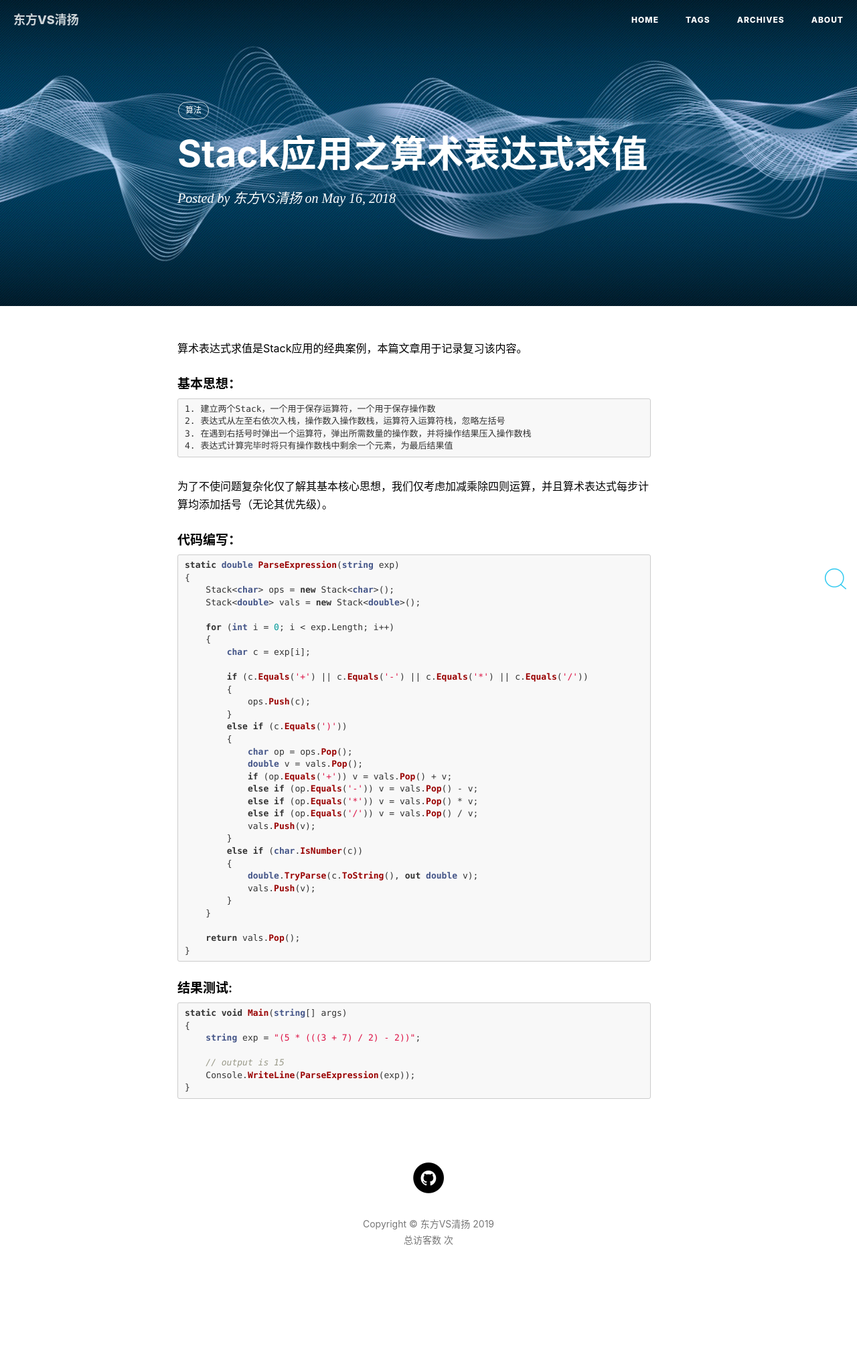
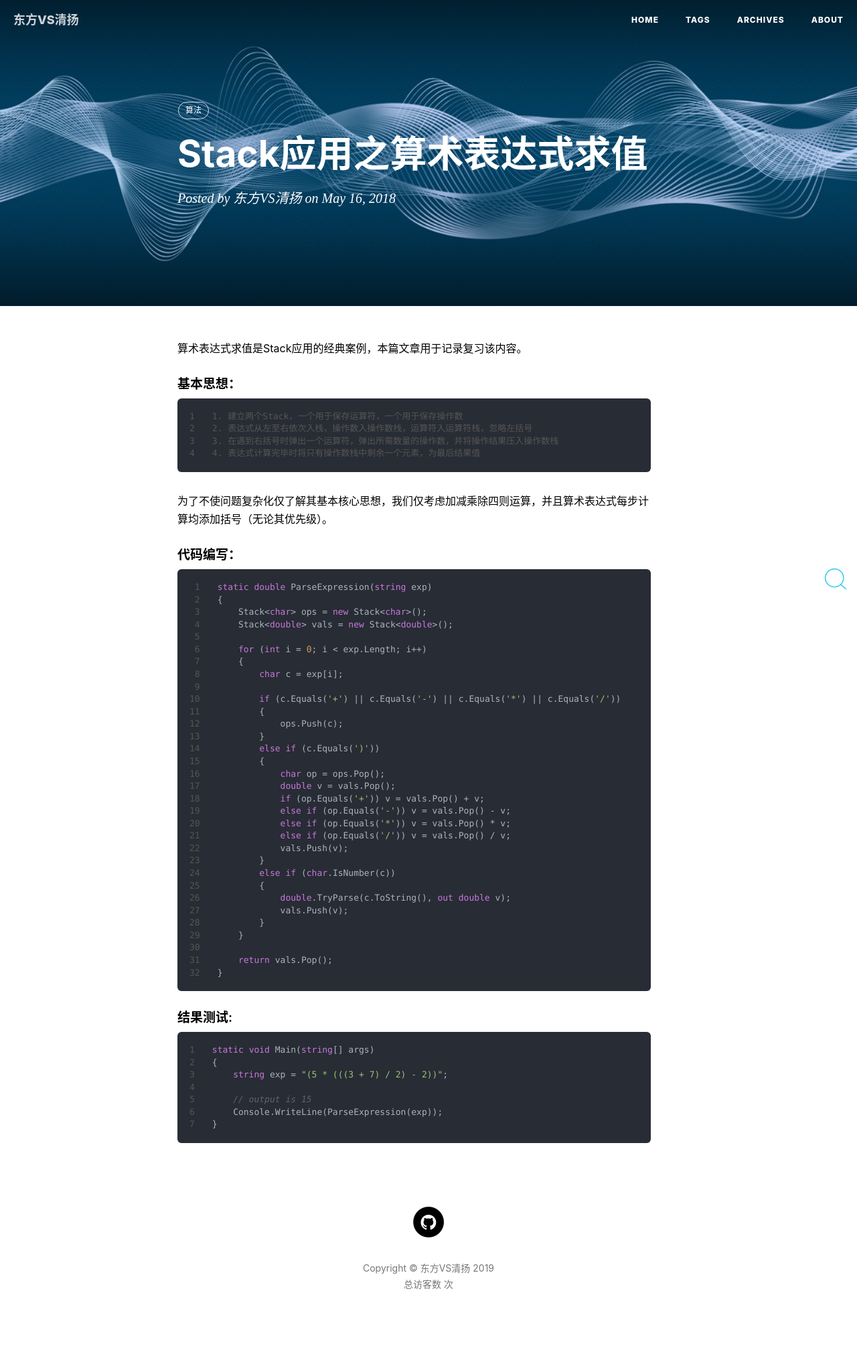
Before and after one commit to DFVSQY/DFVSQY.github.io, a Jekyll site: the page built from _posts/2018-5-16-stackapply.md, in a window 1280 px wide. Shown: the whole page at 67% size. Built offline with Jekyll 4.4.1, drawn with Linux system fonts in a browser that asks for light colours; nearby versions of some CDN libraries; comment, search, counter and statistics services are not loaded; before the commit the page ends 1956 px from its top, so only the background shows below that.

Commit message:
增加代码片段的行号和主题功能

```diff
--- a/_config.yml
+++ b/_config.yml
@@ -44,7 +44,12 @@ plugins: [jekyll-paginate]
 markdown: kramdown
 kramdown:
   input: GFM                            # use Github Flavored Markdown !important
-
+  syntax_highlighter_opts:
+    span:
+      line_numbers: false
+    block:
+      line_numbers: true
+      start_line: 1
 
 
 # Disqus settings
--- a/_includes/head.html
+++ b/_includes/head.html
@@ -28,7 +28,7 @@
     <link rel="stylesheet" href="{{ "/css/hux-blog.min.css" | prepend: site.baseurl }}">
 
     <!-- Pygments Github CSS -->
-    <link rel="stylesheet" href="{{ "/css/syntax.css" | prepend: site.baseurl }}">
+    <!-- <link rel="stylesheet" href="{{ "/css/syntax.css" | prepend: site.baseurl }}"> -->
 
     <!-- Custom Fonts -->
     <!-- <link href="http://maxcdn.bootstrapcdn.com/font-awesome/4.3.0/css/font-awesome.min.css" rel="stylesheet" type="text/css"> -->
--- a/css/syntax.css
+++ /dev/null
@@ -1,84 +0,0 @@
-/* to make lines scroll instead of wrap */
-/* from http://stackoverflow.com/a/23393920 */
-
-.highlight pre code * {
-  white-space: nowrap;    /* this sets all children inside to nowrap */
-}
-
-.highlight pre {
-  overflow-x: auto;       /* this sets the scrolling in x */
-}
-
-.highlight pre code {
-  white-space: pre;       /* forces <code> to respect <pre> formatting */
-}
-
-
-/*
- * GitHub style for Pygments syntax highlighter, for use with Jekyll
- * Courtesy of GitHub.com
- */
-
-.highlight pre, pre, .highlight .hll { background-color: #f8f8f8; border: 1px solid #ccc; padding: 6px 10px; border-radius: 3px; }
-.highlight .c { color: #999988; font-style: italic; }
-.highlight .err { color: #a61717; background-color: #e3d2d2; }
-.highlight .k { font-weight: bold; }
-.highlight .o { font-weight: bold; }
-.highlight .cm { color: #999988; font-style: italic; }
-.highlight .cp { color: #999999; font-weight: bold; }
-.highlight .c1 { color: #999988; font-style: italic; }
-.highlight .cs { color: #999999; font-weight: bold; font-style: italic; }
-.highlight .gd { color: #000000; background-color: #ffdddd; }
-.highlight .gd .x { color: #000000; background-color: #ffaaaa; }
-.highlight .ge { font-style: italic; }
-.highlight .gr { color: #aa0000; }
-.highlight .gh { color: #999999; }
-.highlight .gi { color: #000000; background-color: #ddffdd; }
-.highlight .gi .x { color: #000000; background-color: #aaffaa; }
-.highlight .go { color: #888888; }
-.highlight .gp { color: #555555; }
-.highlight .gs { font-weight: bold; }
-.highlight .gu { color: #800080; font-weight: bold; }
-.highlight .gt { color: #aa0000; }
-.highlight .kc { font-weight: bold; }
-.highlight .kd { font-weight: bold; }
-.highlight .kn { font-weight: bold; }
-.highlight .kp { font-weight: bold; }
-.highlight .kr { font-weight: bold; }
-.highlight .kt { color: #445588; font-weight: bold; }
-.highlight .m { color: #009999; }
-.highlight .s { color: #dd1144; }
-.highlight .n { color: #333333; }
-.highlight .na { color: teal; }
-.highlight .nb { color: #0086b3; }
-.highlight .nc { color: #445588; font-weight: bold; }
-.highlight .no { color: teal; }
-.highlight .ni { color: purple; }
-.highlight .ne { color: #990000; font-weight: bold; }
-.highlight .nf { color: #990000; font-weight: bold; }
-.highlight .nn { color: #555555; }
-.highlight .nt { color: navy; }
-.highlight .nv { color: teal; }
-.highlight .ow { font-weight: bold; }
-.highlight .w { color: #bbbbbb; }
-.highlight .mf { color: #009999; }
-.highlight .mh { color: #009999; }
-.highlight .mi { color: #009999; }
-.highlight .mo { color: #009999; }
-.highlight .sb { color: #dd1144; }
-.highlight .sc { color: #dd1144; }
-.highlight .sd { color: #dd1144; }
-.highlight .s2 { color: #dd1144; }
-.highlight .se { color: #dd1144; }
-.highlight .sh { color: #dd1144; }
-.highlight .si { color: #dd1144; }
-.highlight .sx { color: #dd1144; }
-.highlight .sr { color: #009926; }
-.highlight .s1 { color: #dd1144; }
-.highlight .ss { color: #990073; }
-.highlight .bp { color: #999999; }
-.highlight .vc { color: teal; }
-.highlight .vg { color: teal; }
-.highlight .vi { color: teal; }
-.highlight .il { color: #009999; }
-.highlight .gc { color: #999; background-color: #EAF2F5; }
```
Also changed, not shown: css/hux-blog.css (+240 -8 lines), less/highlight.less (added, +237 -0 lines), less/hux-blog.less (+63 -44 lines), sw.js (+6 -6 lines), css/hux-blog.min.css.
